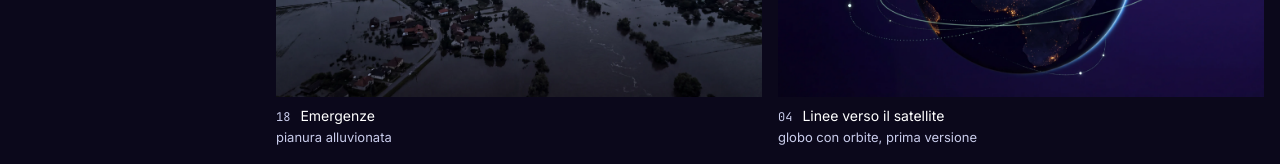
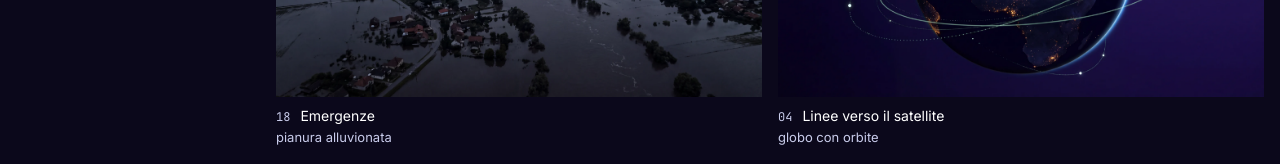
Before and after one commit to AlessioGranella/oe-moodboard-space-economy, a plain HTML site: page index.html in a window 1280 px wide. Shown: the part 2340-2504 px from the top of the page. Drawn offline with Linux system fonts and the light colour scheme.

Commit message:
Didascalia orbite

```diff
--- a/index.html
+++ b/index.html
@@ -107,7 +107,7 @@ const S=[
   ["16_pagamento","Finanza","pagamento contactless"],
   ["17_agricoltura","Agricoltura","campi dall'alto, geometrie"],
   ["18_alluvione","Emergenze","pianura alluvionata"],
-  ["04_globo-orbite","Linee verso il satellite","globo con orbite, prima versione"]],
+  ["04_globo-orbite","Linee verso il satellite","globo con orbite"]],
   todo:[["Alluvione prima e dopo","immagini vere Copernicus EMS (licenza CC BY 4.0)"],["Grafica network minimale","in motion, sopra il globo, con orbite calcolate"]]},
  {tc:"0:30–0:50",t:"L'industria italiana",img:[
   ["09_camera-bianca","Camera bianca","ingegneri e satellite"],
```
